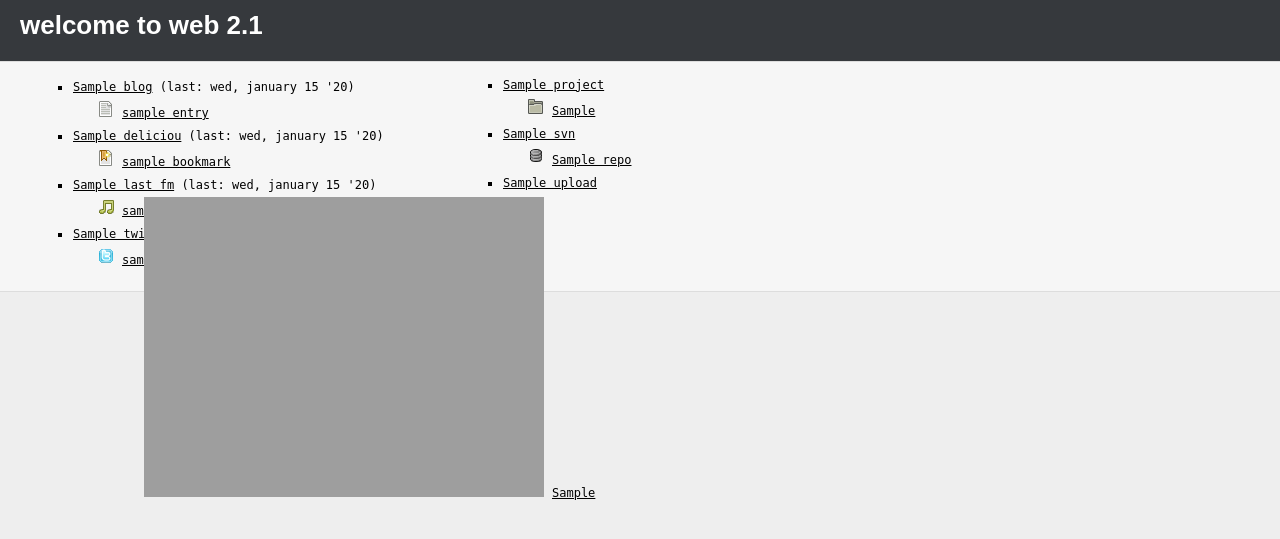
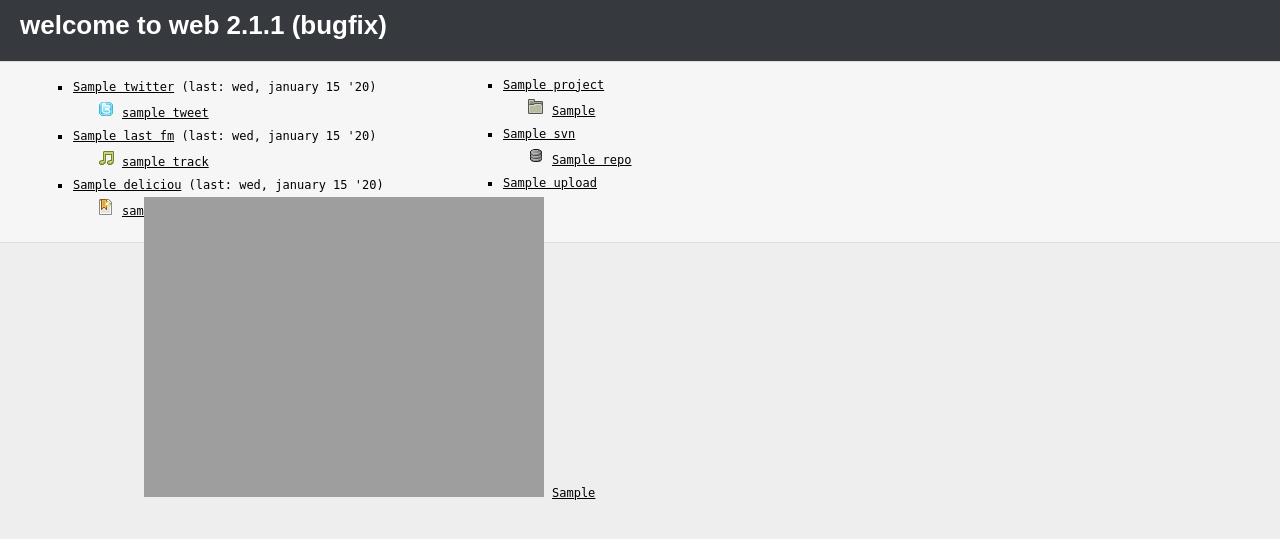
Before and after one commit to gaving/gavin.brokentrain.net, a Django app: template templates/main/index.html in a window 1280 px wide. Shown: the top 539 px of the page. Run offline with Django 3.2, Linux system fonts and the light colour scheme; the template is opened without the code that fills it: most values are stand-ins (such as "Sample title", 1, 10 or a date in 2020).

Commit message:
Bug fix
git-svn-id: http://svn.brokentrain.net/gavbt/trunk@17 11554478-1e1d-0410-9119-d7a2b7ab7ba2

```diff
--- a/templates/main/index.html
+++ b/templates/main/index.html
@@ -30,27 +30,17 @@
             urchinTracker();
         </script>
         <div id="header">
-            <h1>welcome to web 2.1</h1>
+            <h1>welcome to web 2.1.1 (bugfix)</h1>
         </div>
         <div id="main">
             <div id="left">
                 <ul>
-                    <li><a href="{{ feeds.BLOG.url }}">{{ feeds.BLOG.name }}</a>
-                        {% if entries.0.updated %}(last: {{ entries.0.updated|date:"D, F j 'y"|lower }}){% endif %}
+                    <li><a href="{{ feeds.TWITTER.url }}">{{ feeds.TWITTER.name }}</a>
+                        {% if tweets.0.updated %}(last: {{ tweets.0.updated|date:"D, F j 'y"|lower }}){% endif %}
                         <ul>
-                            {% for entry in entries %}
-                            <li style="list-style-image: url(media/icons/mime-text.png)">
-                                <a href="{{ entry.link }}">{{ entry.title|force_escape|lower }}</a>
-                            </li>
-                            {% endfor %}
-                        </ul>
-                    </li>
-                    <li><a href="{{ feeds.DELICIOUS.url }}">{{ feeds.DELICIOUS.name }}</a>
-                        {% if bookmarks.0.updated %}(last: {{ bookmarks.0.updated|date:"D, F j 'y"|lower }}){% endif %}
-                        <ul>
-                            {% for bookmark in bookmarks %}
-                            <li style="list-style-image: url(media/icons/bookmark.png)">
-                                <a href="{{ bookmark.link }}">{{ bookmark.title|force_escape|lower }}</a>
+                            {% for tweet in tweets %}
+                            <li style="list-style-image: url(media/icons/tweet.png)">
+                                <a href="{{ tweet.link }}">{{ tweet.title|force_escape|lower }}</a>
                             </li>
                             {% endfor %}
                         </ul>
@@ -65,12 +55,12 @@
                             {% endfor %}
                         </ul>
                     </li>
-                    <li><a href="{{ feeds.TWITTER.url }}">{{ feeds.TWITTER.name }}</a>
-                        {% if tweets.0.updated %}(last: {{ tweets.0.updated|date:"D, F j 'y"|lower }}){% endif %}
+                    <li><a href="{{ feeds.DELICIOUS.url }}">{{ feeds.DELICIOUS.name }}</a>
+                        {% if bookmarks.0.updated %}(last: {{ bookmarks.0.updated|date:"D, F j 'y"|lower }}){% endif %}
                         <ul>
-                            {% for tweet in tweets %}
-                            <li style="list-style-image: url(media/icons/tweet.png)">
-                                <a href="{{ tweet.link }}">{{ tweet.title|force_escape|lower }}</a>
+                            {% for bookmark in bookmarks %}
+                            <li style="list-style-image: url(media/icons/bookmark.png)">
+                                <a href="{{ bookmark.link }}">{{ bookmark.title|force_escape|lower }}</a>
                             </li>
                             {% endfor %}
                         </ul>
```
